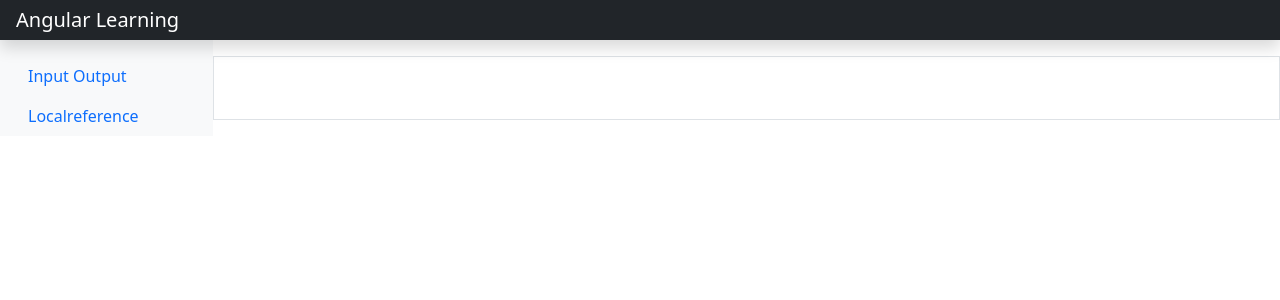
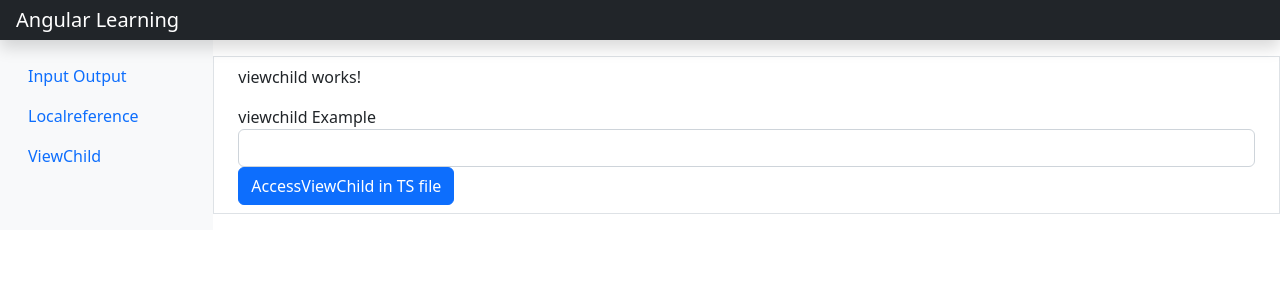
Before and after one commit to abhijeetshende/angular-advance, an Angular app: page /viewchild in a window 1280 px wide. Before the commit this address led to /. Shown: the top 300 px of the page. Built offline with nearby package versions, Linux system fonts and the light colour scheme.

Commit message:
view child

```diff
--- a/src/app/app-routing.module.ts
+++ b/src/app/app-routing.module.ts
@@ -3,6 +3,7 @@
 import { BaseViewComponent } from './base-view/base-view.component';
 import { InputComponent } from './input/input.component';
 import { LocalreferenceComponent } from './localreference/localreference.component';
+import { ViewchildComponent } from './viewchild/viewchild.component';
 
 const routes: Routes = [
   {
@@ -10,6 +11,7 @@
     component: InputComponent,
   },
   { path: 'localreference', component: LocalreferenceComponent },
+  { path: 'viewchild', component: ViewchildComponent },
 ];
 
 @NgModule({
--- a/src/app/app.component.ts
+++ b/src/app/app.component.ts
@@ -13,6 +13,7 @@
   title = 'angular-learning-advance';
   tutorialLinks: sidebarLinks[] = [
     {'linkname':'Input Output','routerLink':'input'},
-    {'linkname':'Localreference','routerLink':'localreference'}
+    {'linkname':'Localreference','routerLink':'localreference'},
+    {'linkname':'ViewChild','routerLink':'viewchild'},
   ];
 }
--- a/src/app/app.module.ts
+++ b/src/app/app.module.ts
@@ -9,6 +9,7 @@
 import { UsersComponent } from './input/users/users.component';
 import { OutputListenerComponent } from './input/output-listener/output-listener.component';
 import { LocalreferenceComponent } from './localreference/localreference.component';
+import { ViewchildComponent } from './viewchild/viewchild.component';
 
 @NgModule({
   declarations: [
@@ -17,7 +18,8 @@
     InputComponent,
     UsersComponent,
     OutputListenerComponent,
-    LocalreferenceComponent
+    LocalreferenceComponent,
+    ViewchildComponent
   ],
   imports: [
     BrowserModule,
--- /dev/null
+++ b/src/app/viewchild/viewchild.component.html
@@ -0,0 +1,8 @@
+<p>viewchild works!</p>
+<div class="form-group">
+  <label for="viewchild"> viewchild Example</label>
+  <input type="text"
+    class="form-control" name="" id="viewchild" aria-describedby="helpId" placeholder="" #vc>
+</div>
+
+<button type="button" class="btn btn-primary" (click)="printVc()">AccessViewChild in TS file</button>
--- /dev/null
+++ b/src/app/viewchild/viewchild.component.ts
@@ -0,0 +1,14 @@
+import { Component, ElementRef, ViewChild } from '@angular/core';
+
+@Component({
+  selector: 'app-viewchild',
+  templateUrl: './viewchild.component.html',
+  styleUrls: ['./viewchild.component.scss'],
+})
+export class ViewchildComponent {
+  @ViewChild('vc') vc: ElementRef | undefined;
+  printVc() {
+    console.log(this.vc?.nativeElement.value);
+
+  }
+}
```
Also changed, not shown: src/app/viewchild/viewchild.component.scss (added), 1 other file (tests, documents, lock files or other folders).
